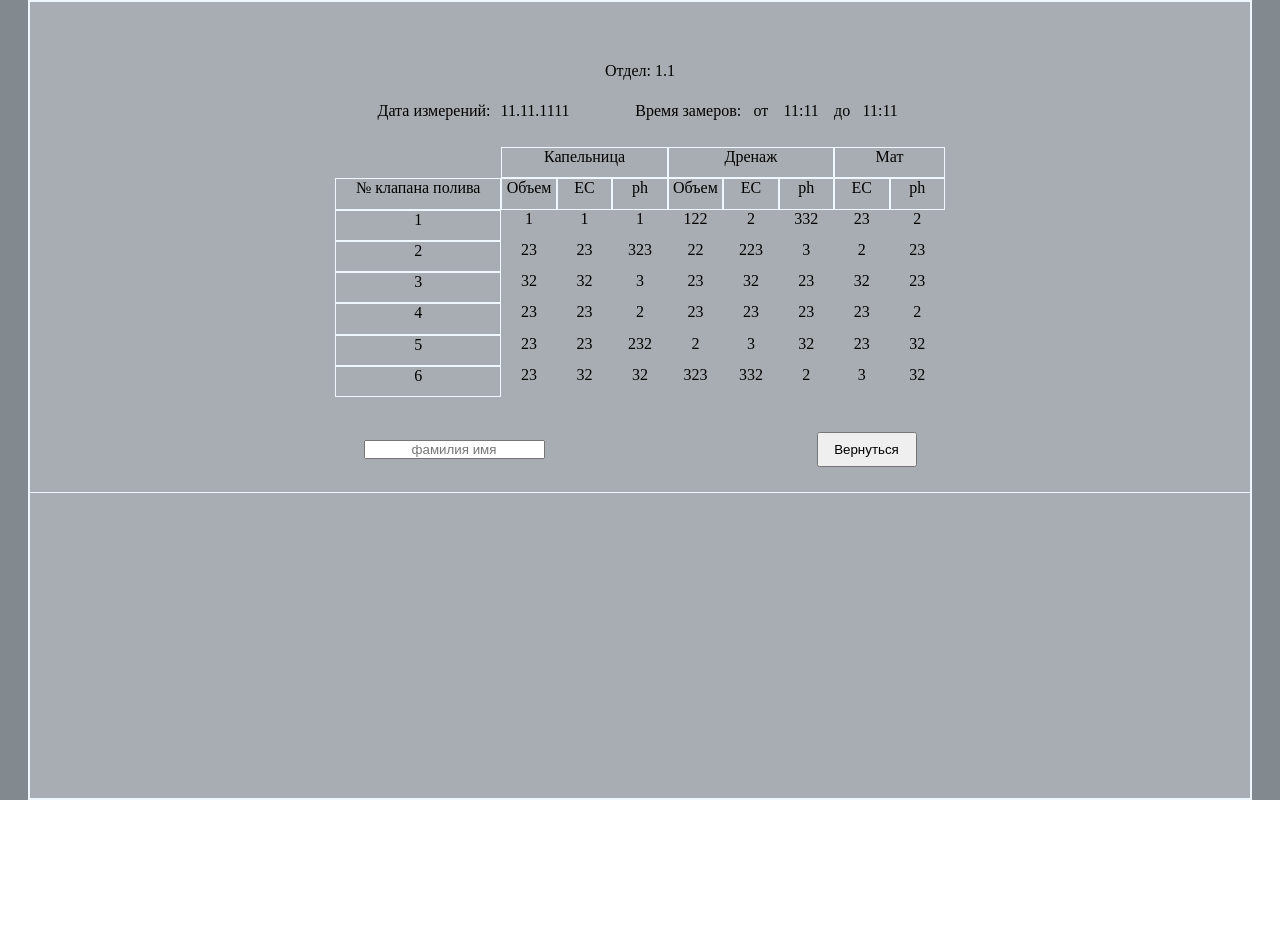
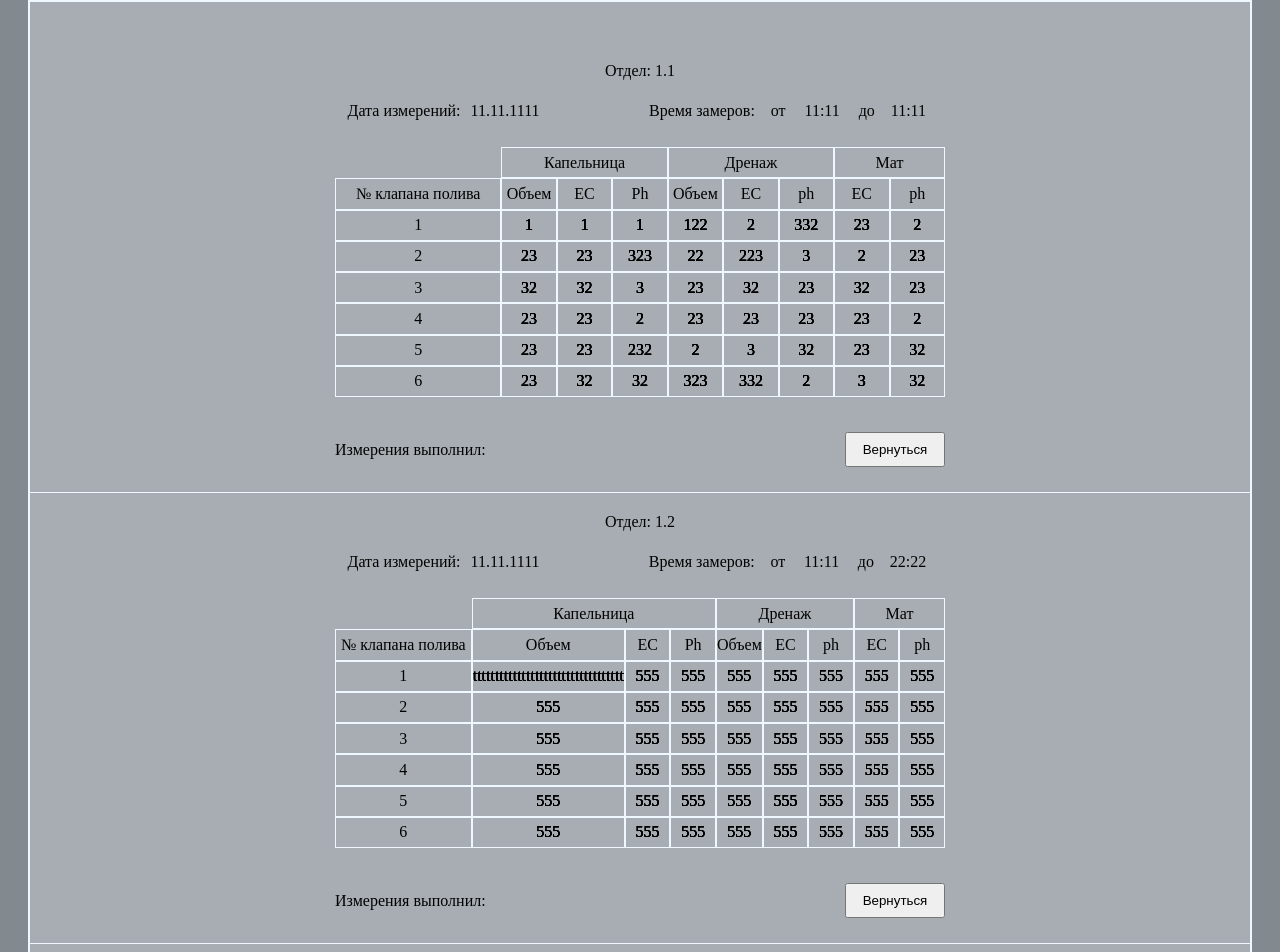
Before and after one commit to Progprofesion/Form-of-accounting-for-oil-and-gas-equipment, a React (Create React App) app: page /report in a window 1280 px wide. Shown: the top 952 px of the page. Before the commit the page ends 800 px from the top, so only its background shows below. Built offline with nearby package versions, Linux system fonts and the light colour scheme; data requests are answered from the project's data file.

Commit message:
mapDescrGetInputsDataReport

```diff
--- a/db.json
+++ b/db.json
@@ -57,6 +57,194 @@
       "inValve47": "3",
       "inValve48": "32",
       "id": 2
+    },
+    {
+      "department": "1.2",
+      "dataMeasur": "11.11.1111",
+      "timeFrom": "11:11",
+      "timeBefore": "22:22",
+      "inValve1": "tttttttttttttttttttttttttttttttttt",
+      "inValve2": "555",
+      "inValve3": "555",
+      "inValve4": "555",
+      "inValve5": "555",
+      "inValve6": "555",
+      "inValve7": "555",
+      "inValve8": "555",
+      "inValve9": "555",
+      "inValve10": "555",
+      "inValve11": "555",
+      "inValve12": "555",
+      "inValve13": "555",
+      "inValve14": "555",
+      "inValve15": "555",
+      "inValve16": "555",
+      "inValve17": "555",
+      "inValve18": "555",
+      "inValve19": "555",
+      "inValve20": "555",
+      "inValve21": "555",
+      "inValve22": "555",
+      "inValve23": "555",
+      "inValve24": "555",
+      "inValve25": "555",
+      "inValve26": "555",
+      "inValve27": "555",
+      "inValve28": "555",
+      "inValve29": "555",
+      "inValve30": "555",
+      "inValve31": "555",
+      "inValve32": "555",
+      "inValve33": "555",
+      "inValve34": "555",
+      "inValve35": "555",
+      "inValve36": "555",
+      "inValve37": "555",
+      "inValve38": "555",
+      "inValve39": "555",
+      "inValve40": "555",
+      "inValve41": "555",
+      "inValve42": "555",
+      "inValve43": "555",
+      "inValve44": "555",
+      "inValve45": "555",
+      "inValve46": "555",
+      "inValve47": "555",
+      "inValve48": "555",
+      "id": 3
+    },
+    {
+      "department": "1.4",
+      "dataMeasur": "77.77.7777",
+      "timeFrom": "77:77",
+      "timeBefore": "77:77",
+      "inValve1": "777777777777777777",
+      "inValve2": "777",
+      "inValve3": "777",
+      "inValve4": "777",
+      "inValve5": "777",
+      "inValve6": "777",
+      "inValve7": "777",
+      "inValve8": "777",
+      "inValve9": "777",
+      "inValve10": "777",
+      "inValve11": "777",
+      "inValve12": "777",
+      "inValve13": "777",
+      "inValve14": "777",
+      "inValve15": "777",
+      "inValve16": "777",
+      "inValve17": "777",
+      "inValve18": "777",
+      "inValve19": "777",
+      "inValve20": "777",
+      "inValve21": "777",
+      "inValve22": "777",
+      "inValve23": "777",
+      "inValve24": "777",
+      "inValve25": "777",
+      "inValve26": "777",
+      "inValve27": "777",
+      "inValve28": "777",
+      "inValve29": "777",
+      "inValve30": "777",
+      "inValve31": "777",
+      "inValve32": "777",
+      "inValve33": "777",
+      "inValve34": "777",
+      "inValve35": "777",
+      "inValve36": "777",
+      "inValve37": "777",
+      "inValve38": "777",
+      "inValve39": "777",
+      "inValve40": "777",
+      "inValve41": "777",
+      "inValve42": "777",
+      "inValve43": "777",
+      "inValve44": "777",
+      "inValve45": "777",
+      "inValve46": "777",
+      "inValve47": "777",
+      "inValve48": "777",
+      "id": 4
+    },
+    {
+      "department": 0,
+      "dataMeasur": "99.99.99",
+      "timeFrom": "99:99",
+      "timeBefore": "99:99",
+      "name": "wwwwwwwwwwwww",
+      "inValve1": "999",
+      "inValve2": "999",
+      "inValve3": "999",
+      "inValve4": "999",
+      "inValve5": "999",
+      "inValve6": "999",
+      "inValve7": "999",
+      "inValve8": "999",
+      "inValve9": "999",
+      "inValve10": "999",
+      "inValve11": "999",
+      "inValve12": "999",
+      "inValve13": "999",
+      "inValve14": "999",
+      "inValve15": "999",
+      "inValve16": "999",
+      "inValve17": "999",
+      "inValve18": "999",
+      "inValve19": "999",
+      "inValve20": "999",
+      "inValve21": "999",
+      "inValve22": "999",
+      "inValve23": "999",
+      "inValve24": "999",
+      "inValve25": "999",
+      "inValve26": "999",
+      "inValve27": "999",
+      "inValve28": "999",
+      "inValve29": "999",
+      "inValve30": "999",
+      "inValve31": "999",
+      "inValve32": "999",
+      "inValve33": "999",
+      "inValve34": "999",
+      "inValve35": "999",
+      "inValve36": "999",
+      "inValve37": "999",
+      "inValve38": "999",
+      "inValve39": "999",
+      "inValve40": "999",
+      "inValve41": "999",
+      "inValve42": "999",
+      "inValve43": "999",
+      "inValve44": "999",
+      "inValve45": "999",
+      "inValve46": "999",
+      "inValve47": "999",
+      "inValve48": "999",
+      "id": 5
+    }
+  ],
+  "description": [
+    {
+      "numValve0": "№ клапана полива",
+      "numValve1": "1",
+      "numValve2": "2",
+      "numValve3": "3",
+      "numValve4": "4",
+      "numValve5": "5",
+      "numValve6": "6",
+      "dropper": "Капельница",
+      "drainage": "Дренаж",
+      "Mat": "Мат",
+      "dropperVolume": "Объем",
+      "dropperEC": "EC",
+      "dropperPh": "Ph",
+      "drainVolume": "Объем",
+      "drainEC": "EC",
+      "drainPh": "ph",
+      "matEC": "EC",
+      "matPh": "ph"
     }
   ],
   "inputs": [
--- a/src/components/api/apiSlice.js
+++ b/src/components/api/apiSlice.js
@@ -13,7 +13,11 @@ export const apiSlice = createApi({
       query: () => "/inputs",
       providesTags: ["inputs"],
     }),
+    getDescr: builder.query({
+      query: () => "/description",
+      providesTags: ["description"],
+    }),
   }),
 });
 
-export const { useGetDbQuery, useGetInputsQuery } = apiSlice;
+export const { useGetDbQuery, useGetInputsQuery, useGetDescrQuery } = apiSlice;
--- a/src/components/app/app.scss
+++ b/src/components/app/app.scss
@@ -1,5 +1,6 @@
 .app {
   margin: 0 auto;
+  // font-size: 16px;
 }
 
 .container {
--- a/src/components/form/Form.jsx
+++ b/src/components/form/Form.jsx
@@ -3,12 +3,15 @@ import { useForm } from "react-hook-form";
 import { Link } from "react-router-dom";
 import { useSelector } from "react-redux";
 import axios from "axios";
+import {
+  useGetDbQuery,
+  useGetInputsQuery,
+  useGetDescrQuery,
+} from "../api/apiSlice";
+
 import "./form.scss";
-import { useGetDbQuery, useGetInputsQuery } from "../api/apiSlice";
-import Input from "../input/Input";
 
 const Form = ({ boolean, countView, slice }) => {
-  // const [timeFrom, setTiemFrom] = useState(0);
   const {
     register,
     formState: { errors },
@@ -21,6 +24,7 @@ const Form = ({ boolean, countView, slice }) => {
 
   const { data: dataReport, isLoading, isError } = useGetDbQuery(null);
   const { data: getInputs } = useGetInputsQuery(null);
+  const { data: descr } = useGetDescrQuery(null);
 
   const department = useSelector((state) => state.dataSlice.department);
 
@@ -53,43 +57,12 @@ const Form = ({ boolean, countView, slice }) => {
     }
   }
 
-  const test = (dataReport) => {
-    if (dataReport && getInputs) {
-      return dataReport.db.map((item) => (
-        <div className="item" key={item.id}>
-          {Object.entries(item)
-            .filter(([key, value]) => key.startsWith("inValve"))
-            .map(([key, value]) => (
-              <p key={key}>{value}</p>
-            ))}
-        </div>
-      ));
-    }
-  };
-
-  let elements = test(dataReport);
-
-  // {dataReport
-  //   ? dataReport.db.map((data) => {
-  //       <div className="" key={data.id}>
-  //         {Object.entries(data)
-  //           .filter(([key, value]) =>
-  //             key.startsWith("inValve")
-  //           )
-  //           .map(([key, value]) => (
-  //             <p className={item.className} key={key}>
-  //               {value}
-  //             </p>
-  //           ))}
-  //       </div>;
-  //     })
-  //   : null}
-
   return (
     <form action="" onSubmit={handleSubmit(onSubmit)} className="form">
       {dataReport
         ? dataReport.db.slice(slice, dataReport.db.length).map((item) => {
             // Для переключения отображения количества элементов
+            // eslint-disable-next-line
             if (item.id <= countView) {
               return (
                 <div className="form__wrapp" key={item.id}>
@@ -121,9 +94,12 @@ const Form = ({ boolean, countView, slice }) => {
                           onChange={(e) => dateHandleInputChange(e, setDate)}
                           value={date}
                           onKeyDown={(event) => {
-                            if (
+                            if (event.key === "ArrowLeft") {
+                              // Обработка нажатия кнопки "стрелка влево"
+                            } else if (event.key === "ArrowRight") {
+                              // Обработка нажатия кнопки "стрелка вправо"
+                            } else if (
                               event.key !== "Backspace" &&
-                              event.key !== "." &&
                               !/^[0-9]+$/.test(event.key)
                             ) {
                               event.preventDefault();
@@ -148,9 +124,10 @@ const Form = ({ boolean, countView, slice }) => {
                           }
                           value={timeFrom}
                           onKeyDown={(event) => {
-                            if (
+                            if (event.key === "ArrowLeft") {
+                            } else if (event.key === "ArrowRight") {
+                            } else if (
                               event.key !== "Backspace" &&
-                              event.key !== "." &&
                               !/^[0-9]+$/.test(event.key)
                             ) {
                               event.preventDefault();
@@ -166,6 +143,7 @@ const Form = ({ boolean, countView, slice }) => {
                           {...register("timeBefore", { required: true })}
                           className="timeBefore"
                           placeholder="до"
+                          // style={{ border: "1px solid aliceblue" }}
                           type="text"
                           maxLength={5}
                           onChange={(e) =>
@@ -173,7 +151,9 @@ const Form = ({ boolean, countView, slice }) => {
                           }
                           value={timeBefore}
                           onKeyDown={(event) => {
-                            if (
+                            if (event.key === "ArrowLeft") {
+                            } else if (event.key === "ArrowRight") {
+                            } else if (
                               event.key !== "Backspace" &&
                               !/^[0-9]+$/.test(event.key)
                             ) {
@@ -187,47 +167,26 @@ const Form = ({ boolean, countView, slice }) => {
                     </div>
                   </div>
                   <div className="form__wrappInputs">
-                    <div className="numValve1">1</div>
-                    <div className="numValve2">2</div>
-                    <div className="numValve3">3</div>
-                    <div className="numValve4">4</div>
-                    <div className="numValve5">5</div>
-                    <div className="numValve6">6</div>
-                    <div className="dropper">Капельница</div>
-                    <div className="drainage">Дренаж</div>
-                    <div className="Mat">Мат</div>
-                    <div className="dropperVolume">Объем</div>
-                    <div className="dropperEC">EC</div>
-                    <div className="dropperPh">ph</div>
-                    <div className="drainVolume">Объем</div>
-                    <div className="drainEC">EC</div>
-                    <div className="drainPh">ph</div>
-                    <div className="matEC">EC</div>
-                    <div className="matPh">ph</div>
-                    {/* {getInputs
-                      ? getInputs.map((input) => {
+                    {descr
+                      ? descr.map((item) => {
+                          return Object.entries(item).map(([key, value]) => {
                             return (
-                            <input
-                              {...register(`${input.className}`, {
-                                required: true,
-                              })}
-                              key={input.className}
-                              type="text"
-                              className={`${input.className}`}
-                              maxLength={3}
-                              onKeyDown={(event) => {
-                                if (
-                                  event.key !== "Backspace" &&
-                                  event.key !== "." &&
-                                  !/^[0-9]+$/.test(event.key)
-                                ) {
-                                  event.preventDefault();
-                                }
+                              <p
+                                style={{
+                                  border: "1px solid aliceblue",
+                                  display: "flex",
+                                  alignItems: "center",
+                                  justifyContent: "center",
                                 }}
-                            />
+                                className={key}
+                                key={key}
+                              >
+                                {value}
+                              </p>
                             );
+                          });
                         })
-                      : null} */}
+                      : null}
                     {boolean && getInputs
                       ? getInputs.map((input) => {
                           return (
@@ -240,9 +199,10 @@ const Form = ({ boolean, countView, slice }) => {
                               className={`${input.className}`}
                               maxLength={3}
                               onKeyDown={(event) => {
-                                if (
+                                if (event.key === "ArrowLeft") {
+                                } else if (event.key === "ArrowRight") {
+                                } else if (
                                   event.key !== "Backspace" &&
-                                  event.key !== "." &&
                                   !/^[0-9]+$/.test(event.key)
                                 ) {
                                   event.preventDefault();
@@ -251,32 +211,49 @@ const Form = ({ boolean, countView, slice }) => {
                             />
                           );
                         })
-                      : dataReport.db.map((report) => {
-                          return Object.entries(report)
+                      : getInputs
+                      ? dataReport.db.map((data, i) => {
+                          return Object.entries(item)
                             .filter(([key, value]) => key.startsWith("inValve"))
                             .map(([key, value]) => {
                               return (
-                                <p className={key} key={key}>
+                                <p
+                                  style={{
+                                    display: "flex",
+                                    alignItems: "center",
+                                    justifyContent: "center",
+                                    border: "1px solid aliceblue",
+                                  }}
+                                  className={key}
+                                  key={key}
+                                >
                                   {value}
                                 </p>
                               );
                             });
-
-                          console.log(report);
-                        })}
-
-                    <div className="numValve0">№ клапана полива</div>
+                        })
+                      : null}
                   </div>
                   {boolean ? (
                     <p className="form__error">Заполните все поля</p>
                   ) : null}
                   <div className="form__buttonWrapp">
+                    {boolean ? (
+                      <>
                         <input
-                      {...register("inValve1", { required: true })}
+                          {...register("name", { required: true })}
                           type="text"
                           placeholder="фамилия имя"
-                      className="form__name"
+                          className="name"
                         />
+                        <p className="nameDescr">Измерения выполнил:</p>
+                      </>
+                    ) : (
+                      <>
+                        <p className="name">{item.name}</p>
+                        <p className="nameDescr">Измерения выполнил:</p>
+                      </>
+                    )}
                     {boolean ? (
                       <button disabled={!isValid} className="form__submith">
                         Отправить
--- a/src/components/form/form.scss
+++ b/src/components/form/form.scss
@@ -11,7 +11,7 @@
     position: relative;
     display: flex;
     justify-content: space-around;
-    width: 525px;
+    max-width: 50%;
     height: 20px;
     margin: 0 auto;
 
@@ -56,21 +56,16 @@
     top: -40px;
   }
 
-  &__name {
-    position: absolute;
-    left: 0px;
-  }
-
   &__buttonWrapp {
     position: relative;
     display: flex;
     justify-content: end;
     align-items: center;
-    width: 553px;
+    max-width: 50%;
     margin: 0 auto;
   }
   &__submith {
-    margin-right: 75px;
+    margin-right: 25px;
   }
   &__error {
     width: 150px;
@@ -102,7 +97,7 @@
     }
     input {
       width: 100%;
-      text-align: center;
+      // text-align: center;
     }
   }
   &__submith {
@@ -121,6 +116,15 @@
   bottom: -25px;
   right: 50%;
   transform: translateX(+50%);
+}
+
+.name {
+  position: absolute;
+  left: 160px;
+}
+.nameDescr {
+  position: absolute;
+  left: 0px;
 }
 
 .numValve1 {
```
Lines whose indentation alone changed are shown as unchanged.
